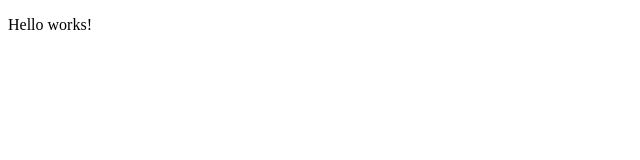
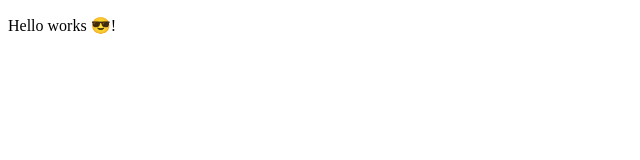
Before and after one commit to akramescheba/ghDistant, an Angular app: page / in a window 1280 px wide. Shown: the top 160 px of the page, without its empty margins (0-640 px from the left). Built offline with nearby package versions, Linux system fonts and the light colour scheme.

Commit message:
C2 : extraction des constantes

```diff
--- a/src/app/constantes/constantes.component.html
+++ b/src/app/constantes/constantes.component.html
@@ -1 +1 @@
-<p>Hello works!</p>
+<p>Hello works 😎!</p>
```
